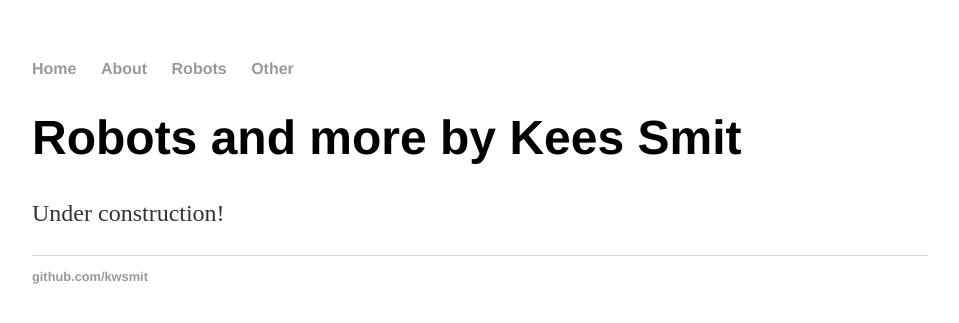
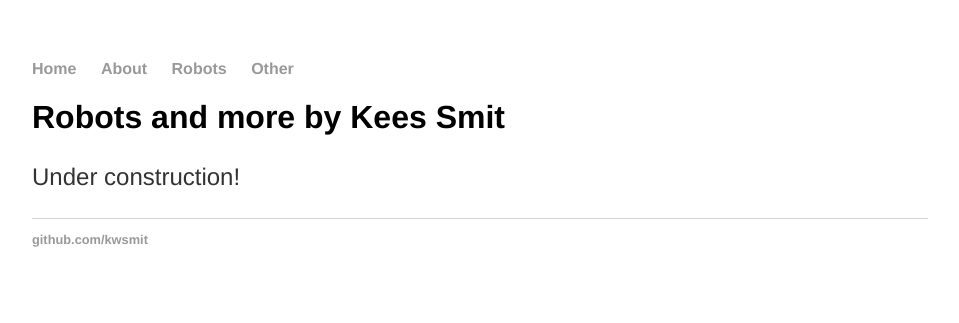
Before and after one commit to KWSmit/kwsmit.github.io, a Jekyll site: the page built from index.html, in a window 1280 px wide. Shown: the top 323 px of the page, without its empty margins (160-1119 px from the left). Built offline with Jekyll 4.4.1, drawn with Linux system fonts in a browser that asks for light colours.

Commit message:
Update main.css
Added font-family to paragraph lay-out

```diff
--- a/css/main.css
+++ b/css/main.css
@@ -20,11 +20,12 @@ a:hover {
     text-decoration: underline;
 }
 h1 {
-    font-size: 3em;
+    font-size: 2em;
     font-family:'Helvetica', 'Arial', 'Sans-Serif';
 }
 p {
     font-size: 1.5em;
+    font-family:'Helvetica', 'Arial', 'Sans-Serif';
     line-height: 1.4em;
     color: #333;
 }
```
